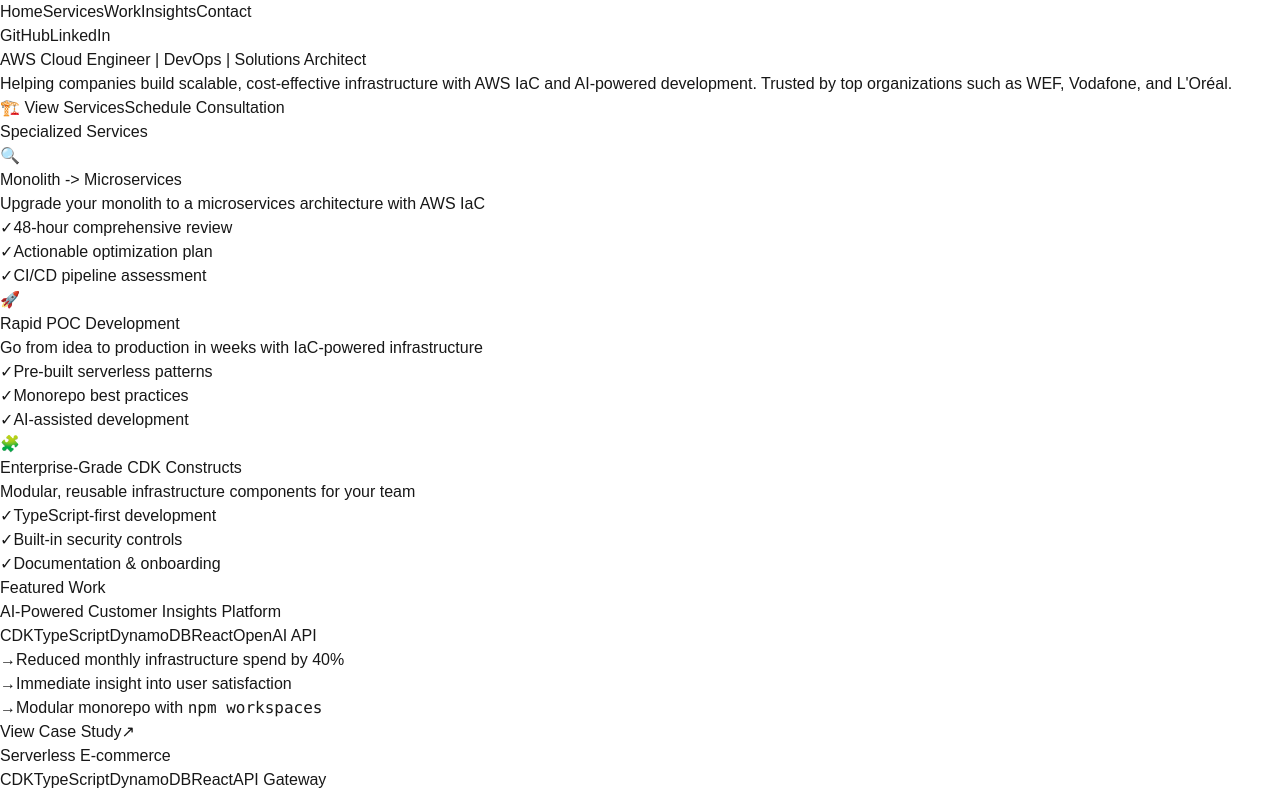
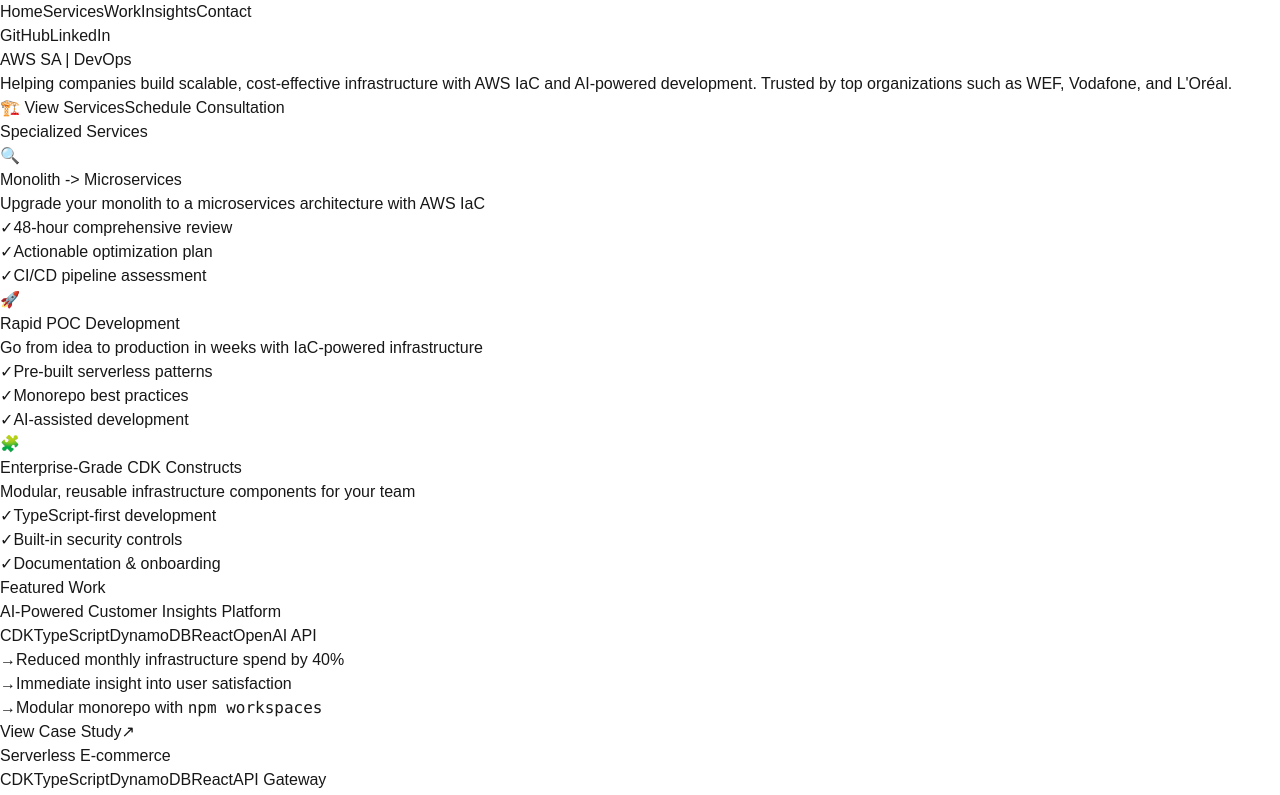
Before and after one commit to huncrew/portfolio, a Next.js app: page / in a window 1280 px wide. Shown: the top 795 px of the page. Built offline with nearby package versions, Linux system fonts and the light colour scheme.

Commit message:
feat(develop): package-lock added

```diff
--- a/src/app/page.tsx
+++ b/src/app/page.tsx
@@ -332,7 +332,7 @@
       <section id="home" className="px-8 py-20 sm:py-32">
         <div className="max-w-6xl mx-auto text-center">
           <h1 className="text-4xl sm:text-6xl font-bold mb-6 bg-gradient-to-r from-blue-400 to-purple-500 bg-clip-text text-transparent">
-          AWS Cloud Engineer | DevOps | Solutions Architect
+          AWS SA | DevOps
           </h1>
           <p className="text-xl sm:text-2xl text-gray-300 mb-8 max-w-3xl mx-auto">
             Helping companies build scalable, cost-effective infrastructure with AWS IaC and AI-powered development.
```
